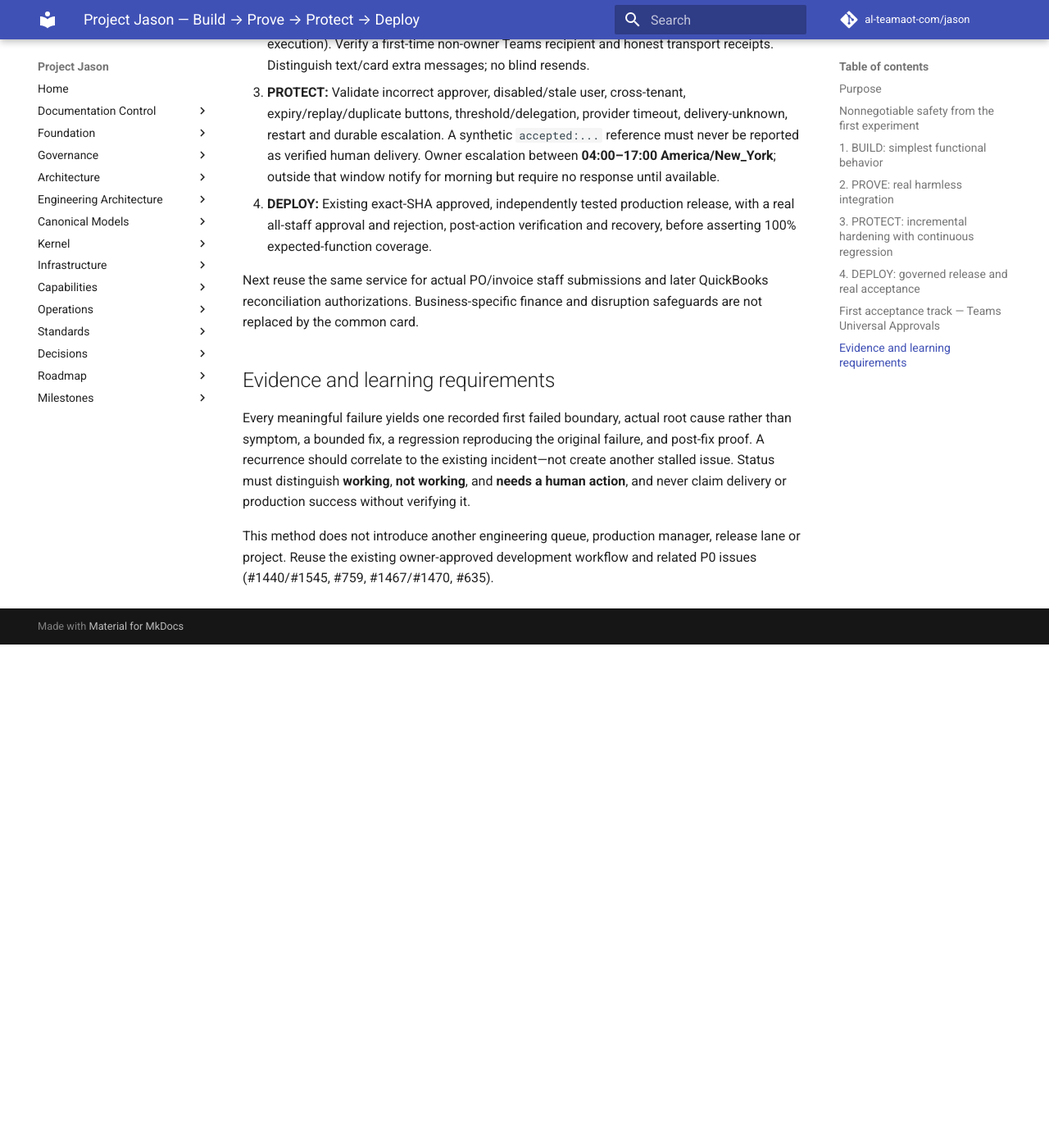
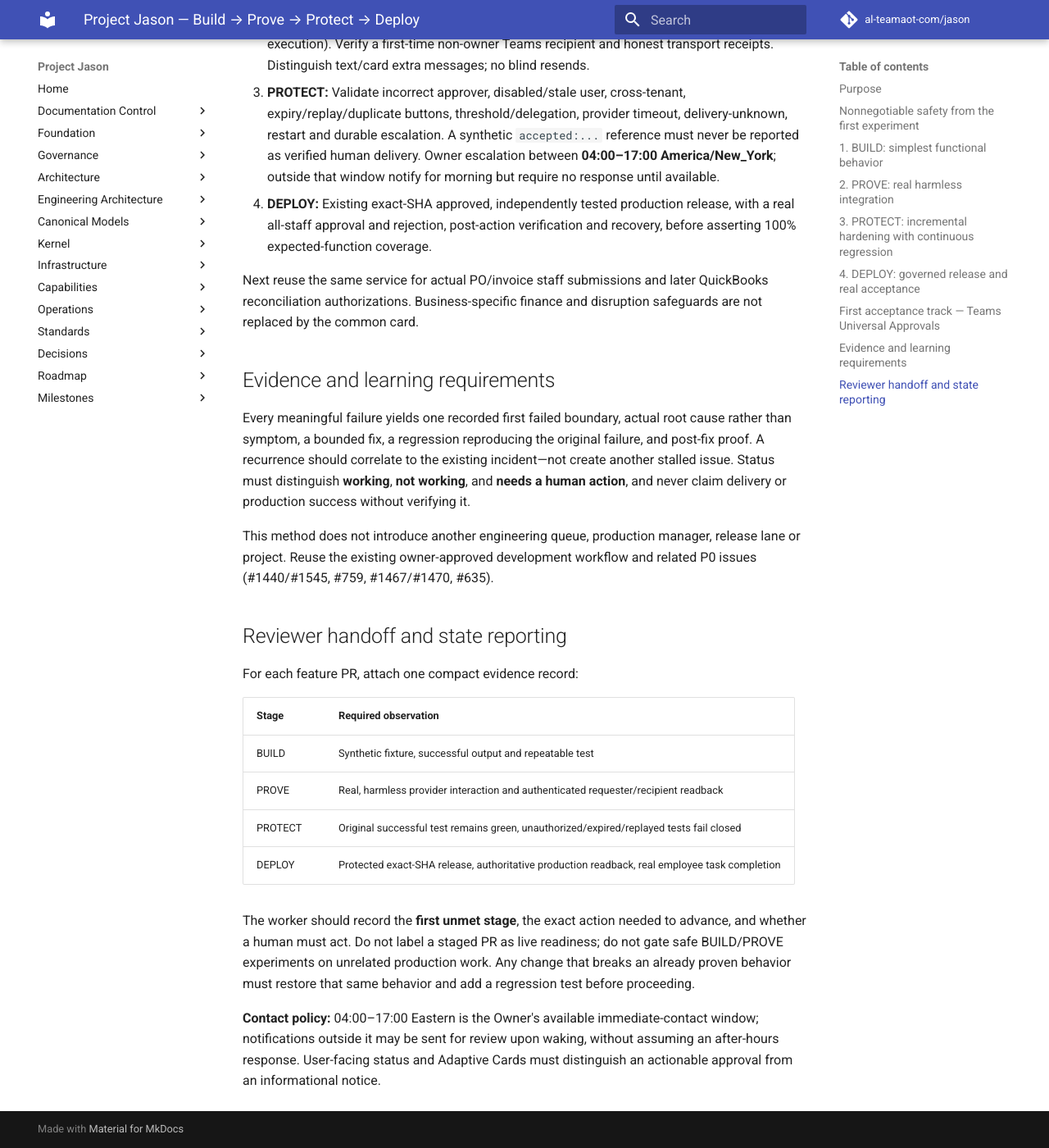
Before and after one commit to al-teamaot-com/jason, an MkDocs documentation site: the page built from docs/engineering/Jason-Build-Prove-Protect-Deploy-Method.md, in a window 1280 px wide and 1400 px high, scrolled down 3149 px. Shown: the whole window at 82% size. Built offline with MkDocs 1.6.1 and Material for MkDocs 9.7.7, drawn with Linux system fonts in a browser that asks for light colours; comment, search, counter and statistics services are not loaded; before the commit the page ends 3935 px from its top, so only the background shows below that.

Commit message:
docs: add stage-by-stage evidence checklist and blocker routing to Jason method

```diff
--- a/docs/engineering/Jason-Build-Prove-Protect-Deploy-Method.md
+++ b/docs/engineering/Jason-Build-Prove-Protect-Deploy-Method.md
@@ -69,3 +69,18 @@ Next reuse the same service for actual PO/invoice staff submissions and later Qu
 Every meaningful failure yields one recorded first failed boundary, actual root cause rather than symptom, a bounded fix, a regression reproducing the original failure, and post-fix proof. A recurrence should correlate to the existing incident—not create another stalled issue. Status must distinguish **working**, **not working**, and **needs a human action**, and never claim delivery or production success without verifying it.
 
 This method does not introduce another engineering queue, production manager, release lane or project. Reuse the existing owner-approved development workflow and related P0 issues (#1440/#1545, #759, #1467/#1470, #635).
+
+## Reviewer handoff and state reporting
+
+For each feature PR, attach one compact evidence record:
+
+| Stage | Required observation |
+| --- | --- |
+| BUILD | Synthetic fixture, successful output and repeatable test |
+| PROVE | Real, harmless provider interaction and authenticated requester/recipient readback |
+| PROTECT | Original successful test remains green, unauthorized/expired/replayed tests fail closed |
+| DEPLOY | Protected exact-SHA release, authoritative production readback, real employee task completion |
+
+The worker should record the **first unmet stage**, the exact action needed to advance, and whether a human must act. Do not label a staged PR as live readiness; do not gate safe BUILD/PROVE experiments on unrelated production work. Any change that breaks an already proven behavior must restore that same behavior and add a regression test before proceeding.
+
+**Contact policy:** 04:00–17:00 Eastern is the Owner's available immediate-contact window; notifications outside it may be sent for review upon waking, without assuming an after-hours response. User-facing status and Adaptive Cards must distinguish an actionable approval from an informational notice.
```
